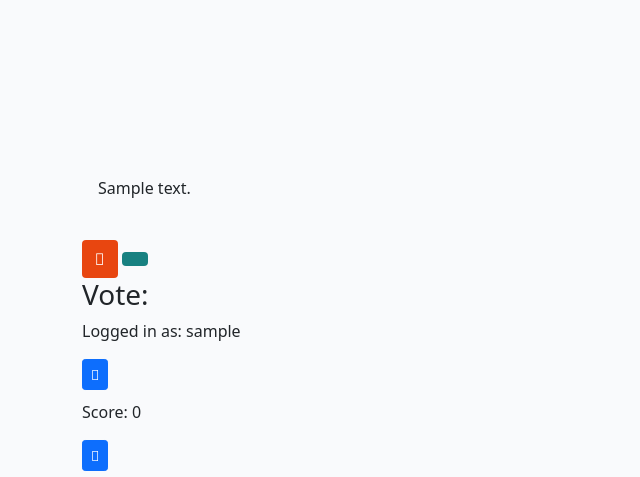
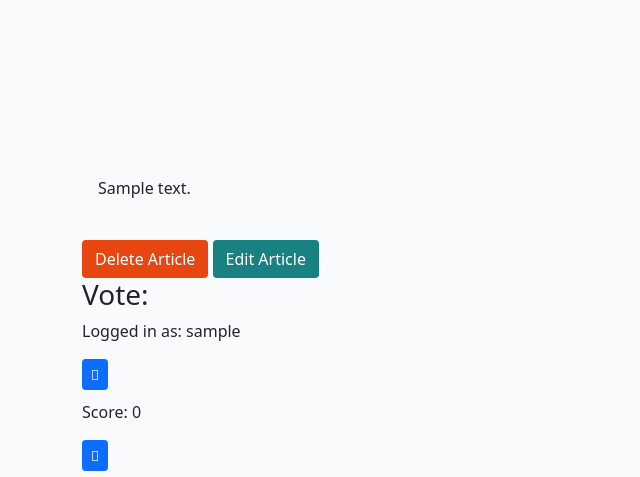
Before and after one commit to md-ash-dot/newstok, a Django app: a page that uses news/templates/news/article_detail.html in a window 1280 px wide. Shown: the part 252-729 px from the top of the page, without its empty margins (0-640 px from the left). Run offline with Django 4.2, Linux system fonts and the light colour scheme; a user stored in the database is signed in; tables that the repository leaves empty hold one stand-in row (values such as "Sample post"); parts of the project's set-up code (start-up, migrations or seed data) failed here and were passed over; some libraries are stand-ins or nearby versions.

Commit message:
fix: replace fontawesome icons with text for article edit and delete butons on article detail page

```diff
--- a/news/templates/news/article_detail.html
+++ b/news/templates/news/article_detail.html
@@ -38,8 +38,8 @@
 
   <div>
     {% if user.is_authenticated and article.author == user %}
-    <button class="btn btn-delete" onclick="openArticleDeleteModal('{{ article.slug }}', '{{ article.title }}')"><i class="fa-solid fa-trash"></i></button>
-    <a href="{% url 'edit_article' slug=article.slug %}" class="btn btn-edit"><i class="fa-solid fa-pen-to-square"></i></a>
+    <button class="btn btn-delete" onclick="openArticleDeleteModal('{{ article.slug }}', '{{ article.title }}')">Delete Article</button>
+    <a href="{% url 'edit_article' slug=article.slug %}" class="btn btn-edit">Edit Article</a>
     {% endif %}
   </div>
 
```
